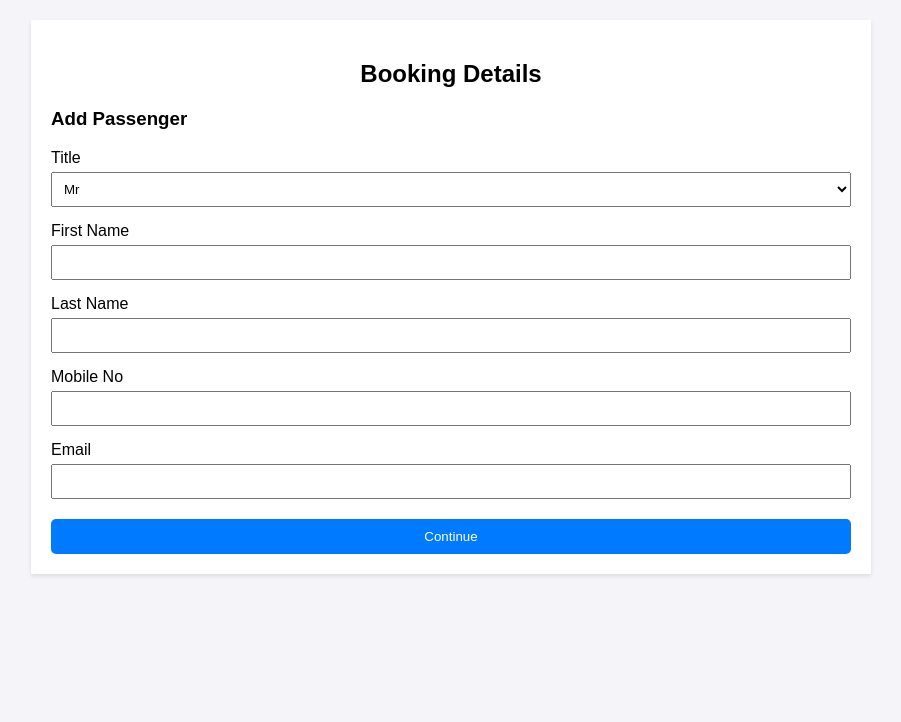
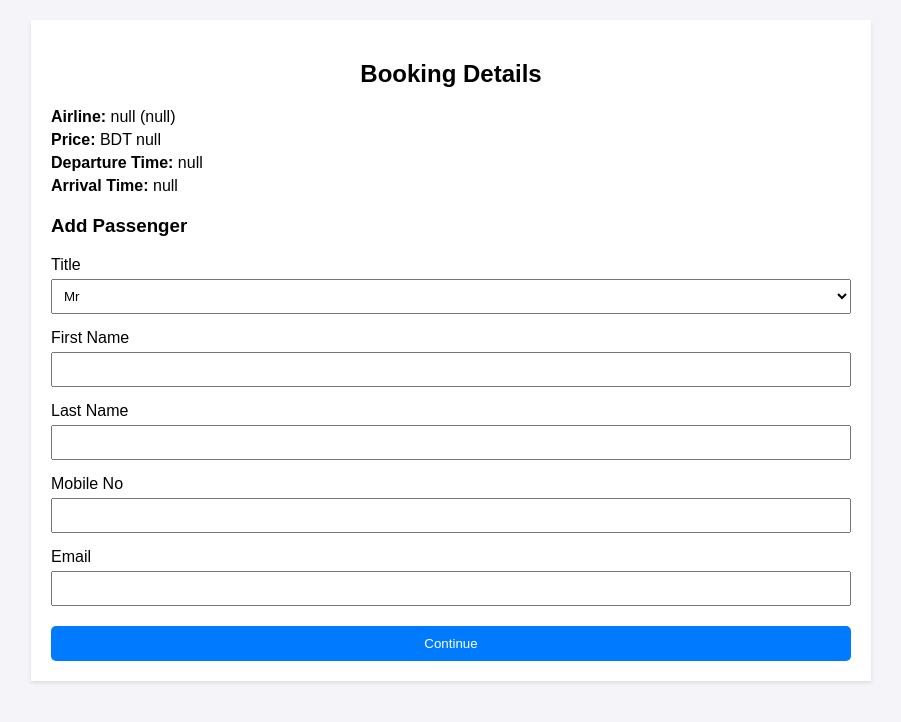
Before and after one commit to MJ-AHMAD/travel, a plain HTML site: page booking.html in a window 1280 px wide. Shown: the whole page, without its empty margins (189-1090 px from the left). Drawn offline with Linux system fonts and the light colour scheme.

Commit message:
Update booking.html

```diff
--- a/booking.html
+++ b/booking.html
@@ -85,6 +85,31 @@
             </div>
         </div>
         <button onclick="continueToPayment()">Continue</button>
+    </div>
+
+    <script>
+        // Get flight details from URL parameters
+        const urlParams = new URLSearchParams(window.location.search);
+        const airlineCode = urlParams.get('airlineCode');
+        const airlineFullName = urlParams.get('airlineFullName');
+        const priceBDT = urlParams.get('priceBDT');
+        const departureTime = urlParams.get('departureTime');
+        const arrivalTime = urlParams.get('arrivalTime');
+
+        // Display flight details
+        const flightDetailsDiv = document.getElementById('flightDetails');
+        flightDetailsDiv.innerHTML = `
+            <p><strong>Airline:</strong> ${airlineCode} (${airlineFullName})</p>
+            <p><strong>Price:</strong> BDT ${priceBDT}</p>
+            <p><strong>Departure Time:</strong> ${departureTime}</p>
+            <p><strong>Arrival Time:</strong> ${arrivalTime}</p>
+        `;
+
+        // Function to continue to payment page
+        function continueToPayment() {
+            window.location.href = 'payment.html';
+        }
+    </script>
 
 
 <script>
```
